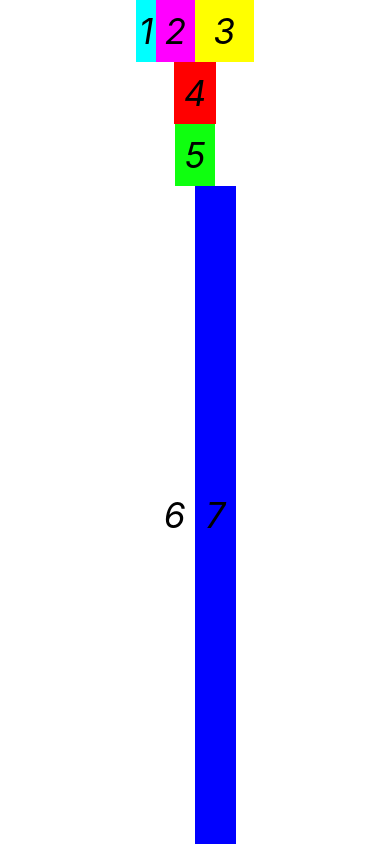
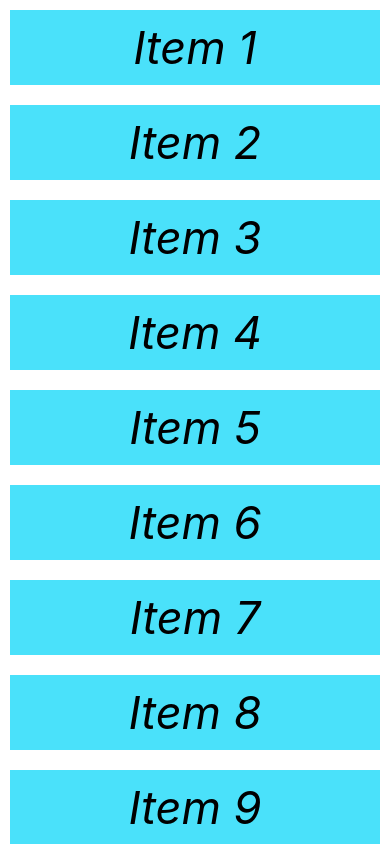
Before and after one commit to DucTran2310/ReactNative_Beginner, a React Native app: screen / in a window 390 px wide. Built offline with nearby package versions, Linux system fonts and the light colour scheme.

Commit message:
scrollview

```diff
--- a/App.js
+++ b/App.js
@@ -1,108 +1,70 @@
 import React, { useState } from 'react';
-import { Button, Linking, StyleSheet, Text, View } from 'react-native';
+import { RefreshControl, ScrollView, StyleSheet, Text, View } from 'react-native';
+
+
+export const arrItems = [
+  { key: 1, item: 'Item 1' },
+  { key: 2, item: 'Item 2' },
+  { key: 3, item: 'Item 3' },
+  { key: 4, item: 'Item 4' },
+  { key: 5, item: 'Item 5' },
+  { key: 6, item: 'Item 6' },
+  { key: 7, item: 'Item 7' },
+  { key: 8, item: 'Item 8' },
+  { key: 9, item: 'Item 9' },
+  { key: 10, item: 'Item 10' },
+  { key: 11, item: 'Item 11' },
+  { key: 12, item: 'Item 12' },
+];
 
 const App = () => {
 
+  const [listItems, setListItems] = useState(arrItems);
+  const [refreshing, setRefreshing] = useState(false);
+
+  const onRefresh = () => {
+    setRefreshing(true);
+    setListItems([...listItems, {key: 13, item: 'Item 13'}]);
+    setRefreshing(false);
+  }
+
   return (
-    <View style={styles.body}>
-      <View style={styles.row}>
-        <View style={styles.view1}>
-          <Text style={styles.text}>1</Text>
-        </View>
-        <View style={styles.view2}>
-          <Text style={styles.text}>2</Text>
-        </View>
-        <View style={styles.view3}>
-          <Text style={styles.text}>3</Text>
-        </View>
-      </View>
-      <View style={styles.row}>
-        <View style={styles.view4}>
-          <Text style={styles.text}>4</Text>
-        </View>
-      </View>
-      <View style={styles.row}>
-        <View style={styles.view5}>
-          <Text style={styles.text}>5</Text>
-        </View>
-      </View>
-      <View style={styles.big_row}>
-        <View style={styles.view6}>
-          <Text style={styles.text}>6</Text>
-        </View>
-        <View style={styles.view7}>
-          <Text style={styles.text}>7</Text>
-        </View>
-      </View>
-    </View>
+    <ScrollView
+      style={styles.body}
+      refreshControl={
+        <RefreshControl
+          refreshing={refreshing}
+          onRefresh={onRefresh}
+          color={['#ff00ff']}
+        />
+      }
+    >
+      {
+        listItems.map(ele => (
+          <View style={styles.item} key={ele.key}>
+            <Text style={styles.text}>{ele.item}</Text>
+          </View>
+        ))
+      }
+    </ScrollView>
   );
 };
 
 const styles = StyleSheet.create({
   body: {
     flex: 1,
+    flexDirection: 'column',
     backgroundColor: '#fff',
+  },
+  item: {
+    backgroundColor: '#4ae1fa',
+    justifyContent: 'center',
     alignItems: 'center',
-    justifyContent: 'center'
-  },
-  row: {
-    flexDirection: 'row',
-    backgroundColor: '#ffffff',
-    alignItems: 'center',
-    justifyContent: 'center',
-  },
-  big_row: {
-    flex: 1,
-    flexDirection: 'row',
-    backgroundColor: '#ffffff',
-    alignItems: 'stretch',
-    justifyContent: 'center',
-  },
-  view1: {
-    flex: 1,
-    backgroundColor: '#00ffff',
-    alignItems: 'center',
-    justifyContent: 'center',
-  },
-  view2: {
-    flex: 2,
-    backgroundColor: '#ff00ff',
-    alignItems: 'center',
-    justifyContent: 'center',
-  },
-  view3: {
-    flex: 3,
-    backgroundColor: '#ffff00',
-    alignItems: 'center',
-    justifyContent: 'center',
-  },
-  view4: {
-    flex: 1,
-    backgroundColor: '#ff0000',
-    alignItems: 'center',
-    justifyContent: 'center',
-  },
-  view5: {
-    flex: 1,
-    backgroundColor: '#0fff0f',
-    alignItems: 'center',
-    justifyContent: 'center',
-  },
-  view6: {
-    flex: 1,
-    backgroundColor: '#ffffff',
-    alignItems: 'center',
-    justifyContent: 'center',
-  },
-  view7: {
-    flex: 1,
-    backgroundColor: '#0000ff',
-    alignItems: 'center',
-    justifyContent: 'center',
+    margin: 10,
   },
   text: {
     color: '#000',
-    fontSize: 35,
+    fontSize: 45,
     fontStyle: 'italic',
     margin: 10,
   }
```
